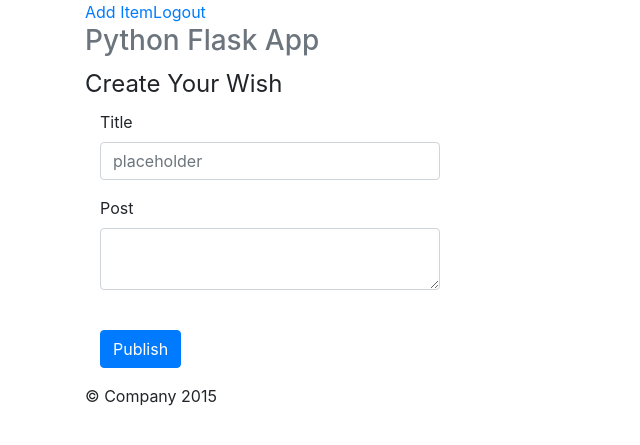
After one commit to Al-Kaf/Creating-a-Web-App-Using-Python-Flask-and-MySQL, a Flask app: page /showAddWish in a window 1280 px wide. The commit adds this page. Shown: the top 445 px of the page, without its empty margins (0-640 px from the left). Run offline with Flask 2, Linux system fonts and the light colour scheme; some libraries are stand-ins or nearby versions.

Commit message:
Add and Display Bucket List Items

```diff
--- a/app.py
+++ b/app.py
@@ -100,5 +100,64 @@ def logout():
     session.pop('user',None)
     return redirect('/')
 
+
+@app.route('/showAddWish')
+def showAddWish():
+    return render_template('addWish.html')
+
+@app.route('/addWish',methods=['POST'])
+def addWish():
+    try:
+        if session.get('user'):
+            _title = request.form['inputTitle']
+            _description = request.form['inputDescription']
+            _user = session.get('user')
+
+            conn = mysql.connect()
+            cursor = conn.cursor()
+            cursor.callproc('sp_addWish', (_title, _description, _user))
+            data = cursor.fetchall()
+            if len(data) is 0:
+                conn.commit()
+                conn.close()
+                return redirect('/userHome')
+            else:
+                conn.close()
+                return render_template('error.html', error='An error occurred!')
+        else:
+            return render_template('error.html',error = 'Unauthorized Access')
+
+    except Exception as e:
+            return render_template('error.html',error = str(e))
+
+
+@app.route('/getWish')
+def getWish():
+    try:
+        if session.get('user'):
+            _user = session.get('user')
+            # Connect to MySQL and fetch data
+            con = mysql.connect()
+            cursor = con.cursor()
+            cursor.callproc('sp_GetWishByUser', (_user,))
+            wishes = cursor.fetchall()
+
+            wishes_dict = []
+            for wish in wishes:
+                wish_dict = {
+                    'Id': wish[0],
+                    'Title': wish[1],
+                    'Description': wish[2],
+                    'Date': wish[4]}
+                wishes_dict.append(wish_dict)
+
+            con.close()
+            return json.dumps(wishes_dict)
+        else:
+            return render_template('error.html', error = 'Unauthorized Access')
+    except Exception as e:
+        return render_template('error.html', error = str(e))
+
+
 if __name__ == "__main__":
     app.run(port = 5000)
--- /dev/null
+++ b/templates/addWish.html
@@ -0,0 +1,76 @@
+<!DOCTYPE html>
+<html lang="en">
+
+<head>
+    <title>Python Flask Bucket List App</title>
+
+
+    <link rel="stylesheet" href="https://stackpath.bootstrapcdn.com/bootstrap/4.5.0/css/bootstrap.min.css" integrity="sha384-9aIt2nRpC12Uk9gS9baDl411NQApFmC26EwAOH8WgZl5MYYxFfc+NcPb1dKGj7Sk" crossorigin="anonymous">
+
+    <script src="https://code.jquery.com/jquery-3.5.1.slim.min.js" integrity="sha384-DfXdz2htPH0lsSSs5nCTpuj/zy4C+OGpamoFVy38MVBnE+IbbVYUew+OrCXaRkfj" crossorigin="anonymous"></script>
+<script src="https://cdn.jsdelivr.net/npm/popper.js@1.16.0/dist/umd/popper.min.js" integrity="sha384-Q6E9RHvbIyZFJoft+2mJbHaEWldlvI9IOYy5n3zV9zzTtmI3UksdQRVvoxMfooAo" crossorigin="anonymous"></script>
+<script src="https://stackpath.bootstrapcdn.com/bootstrap/4.5.0/js/bootstrap.min.js" integrity="sha384-OgVRvuATP1z7JjHLkuOU7Xw704+h835Lr+6QL9UvYjZE3Ipu6Tp75j7Bh/kR0JKI" crossorigin="anonymous"></script>
+
+
+    <script src="../static/js/jquery-3.5.1.js"></script>
+
+
+</head>
+
+<body>
+
+    <div class="container">
+        <div class="header">
+            <nav>
+                <ul class="nav nav-pills pull-right">
+                    <li role="presentation" class="active"><a href="#">Add Item</a>
+                    </li>
+                    <li role="presentation"><a href="/logout">Logout</a>
+                    </li>
+                </ul>
+            </nav>
+            <h3 class="text-muted">Python Flask App</h3>
+        </div>
+        <section>
+            <form class="form-horizontal" method="post" action="/addWish">
+                <fieldset>
+
+                    <!-- Form Name -->
+                    <legend>Create Your Wish</legend>
+
+                    <!-- Text input-->
+                    <div class="form-group">
+                        <label class="col-md-4 control-label" for="txtTitle">Title</label>
+                        <div class="col-md-4">
+                            <input id="txtTitle" name="inputTitle" type="text" placeholder="placeholder" class="form-control input-md">
+                        </div>
+                    </div>
+
+                    <!-- Textarea -->
+                    <div class="form-group">
+                        <label class="col-md-4 control-label" for="txtPost">Post</label>
+                        <div class="col-md-4">
+                            <textarea class="form-control" id="txtPost" name="inputDescription"></textarea>
+                        </div>
+                    </div>
+
+                    <!-- Button -->
+                    <div class="form-group">
+                        <label class="col-md-4 control-label" for="singlebutton"></label>
+                        <div class="col-md-4">
+                            <input id="singlebutton" name="singlebutton" class="btn btn-primary" type="submit" value="Publish" />
+                        </div>
+                    </div>
+
+                </fieldset>
+            </form>
+
+        </section>
+        <footer class="footer">
+            <p>&copy; Company 2015</p>
+        </footer>
+
+    </div>
+</body>
+
+</html>
```
Also changed, not shown: templates/userHome.html (+41 -2 lines).
